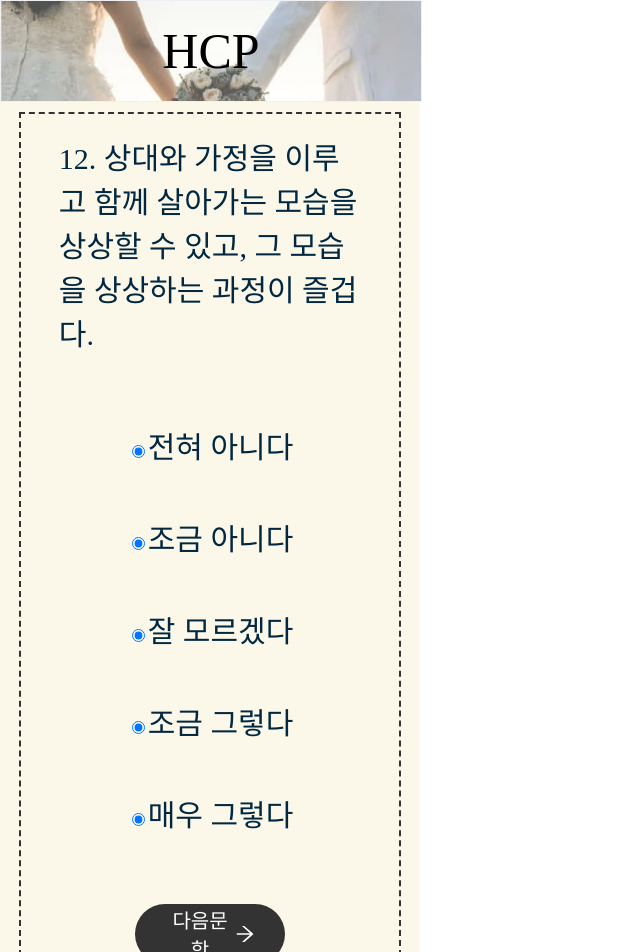
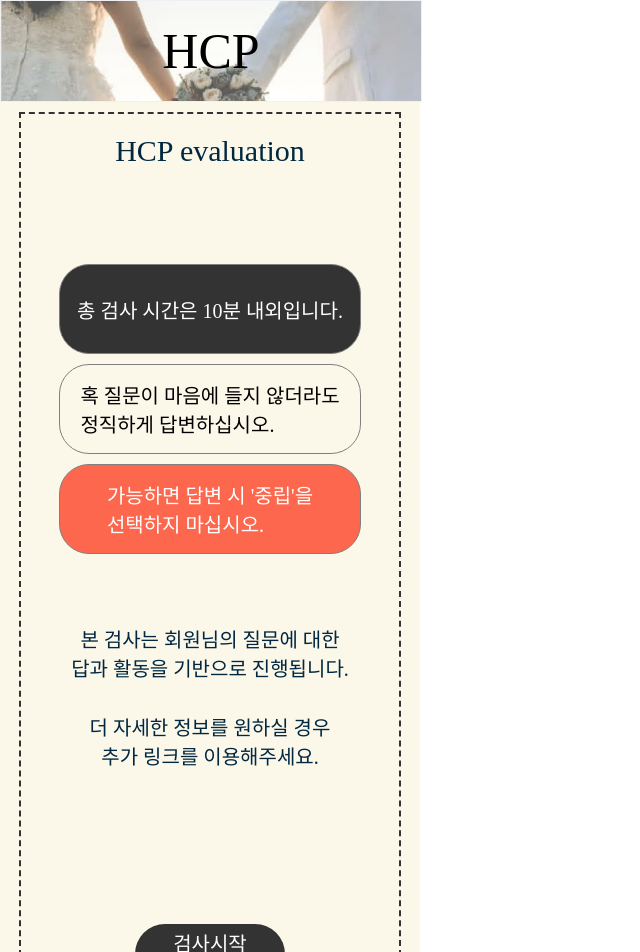
Before and after one commit to hyukyyy/hcp, a React (Create React App) app in the folder hcp/: page / in a window 1280 px wide. Shown: the top 952 px of the page, without its empty margins (0-640 px from the left). Built offline with nearby package versions, Linux system fonts and the light colour scheme; a web font is replaced by a local one.

Commit message:
라디오 기능 추가

```diff
--- a/hcp/src/App.js
+++ b/hcp/src/App.js
@@ -9,7 +9,7 @@ import "./styles/reset.css";
 
 function App() {
   const questionLength = questions.length;
-  const [index, setIndex] = useState(15);
+  const [index, setIndex] = useState(0);
 
   return (
     <div
--- a/hcp/src/components/Questions.js
+++ b/hcp/src/components/Questions.js
@@ -1,7 +1,10 @@
 import { ArrowRightOutlined } from "@ant-design/icons";
 import { Button, Radio } from "antd";
+import { useState } from "react";
 
 const Questions = ({ question, nextPage }) => {
+  const [answer, setAnswer] = useState(50);
+
   return (
     <div
       style={{
@@ -41,10 +44,14 @@ const Questions = ({ question, nextPage }) => {
           <div style={{ fontSize: 30, marginBottom: "3rem", marginTop: 20 }}>
             {question.title}
           </div>
-          <Radio.Group>
-            {question.selections.map((selection) => {
+          <Radio.Group
+            value={answer}
+            onChange={(e) => setAnswer(e.target.value)}
+          >
+            {question.selections.map((selection, idx) => {
               return (
                 <Radio
+                  value={idx}
                   style={{
                     display: "block",
                     fontSize: 30,
```
